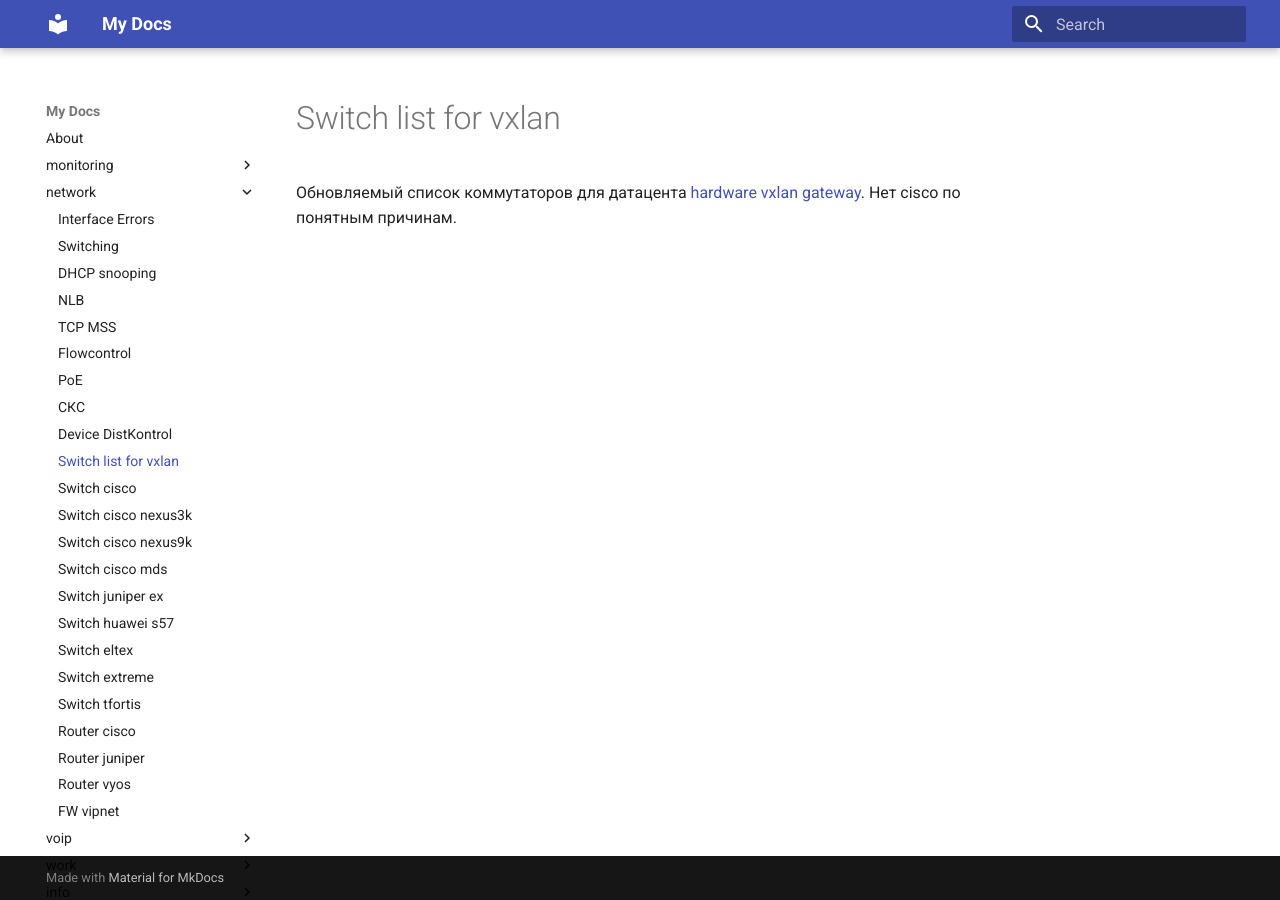
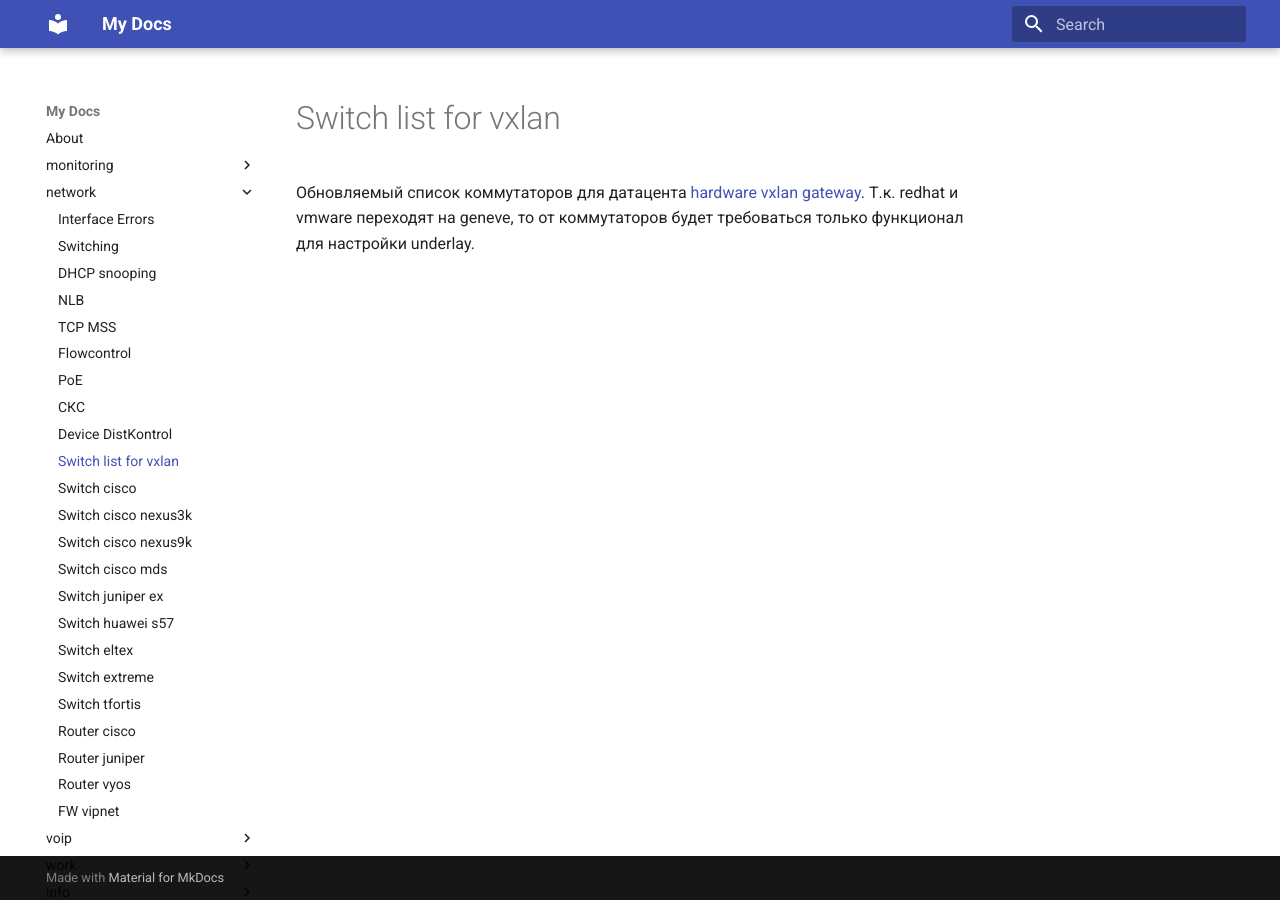
Before and after one commit to v98765/v98765.github.io, an MkDocs documentation site: the page built from docs/network/vxlan_sw.md, in a window 1280 px wide. Built offline with MkDocs 1.6.1 and Material for MkDocs 9.7.7, drawn with Linux system fonts in a browser that asks for light colours.

```diff
--- a/docs/network/vxlan_sw.md
+++ b/docs/network/vxlan_sw.md
@@ -1,2 +1,2 @@
 Обновляемый список коммутаторов для датацента [hardware vxlan gateway](https://www.vmware.com/resources/compatibility/pdf/vi_hvxg_guide.pdf).
-Нет cisco по понятным причинам.
+Т.к. redhat и vmware переходят на geneve, то от коммутаторов будет требоваться только функционал для настройки underlay.
```
